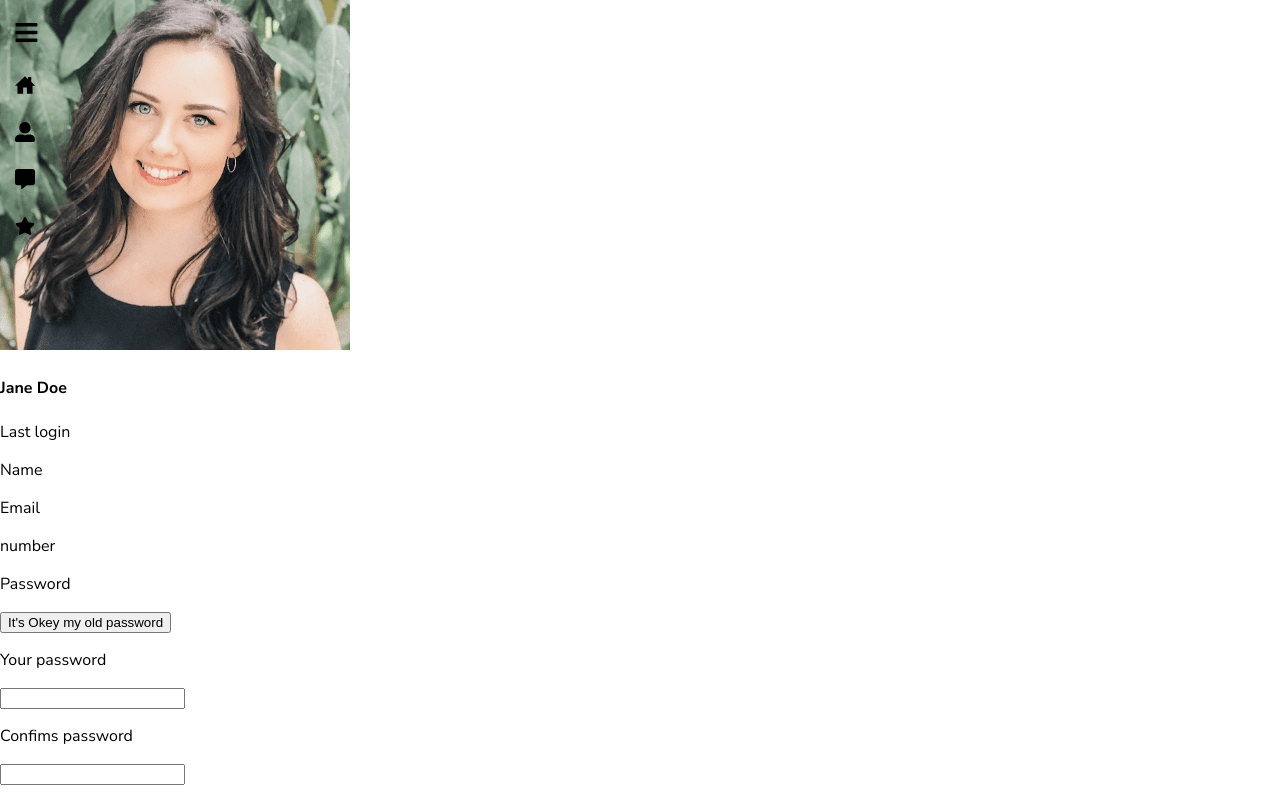
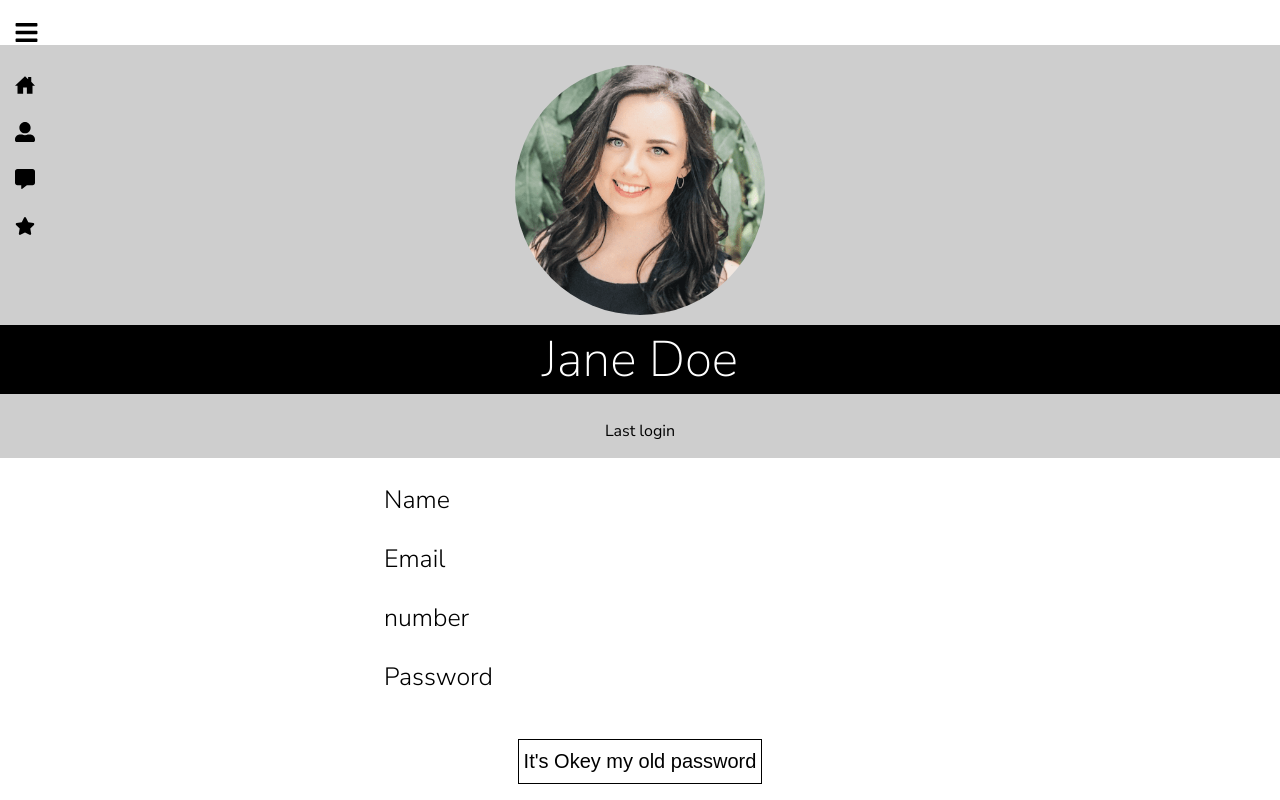
Before and after one commit to HugoDMiranda/Blog, a React (Create React App) app: page /Favorites in a window 1280 px wide. Both pictures are taken after a click on the button "Want to change your password?". Shown: the top 800 px of the page. Built offline with nearby package versions, Linux system fonts and the light colour scheme.

Commit message:
view Favorites style added

```diff
--- /dev/null
+++ b/src/sass/Favorites.css
@@ -0,0 +1,72 @@
+.account {
+  width: 100%;
+  display: flex;
+  align-items: center;
+  justify-content: center;
+  flex-direction: column;
+  margin-top: 45px;
+}
+.account button {
+  font-size: 20px;
+  border: 1px solid black;
+  background-color: transparent;
+  padding: 10px 5px;
+  margin: 20px 0px;
+  transition: 0.3s;
+  cursor: pointer;
+  display: block;
+}
+.account button:hover {
+  background-color: black;
+  color: white;
+}
+.account-info {
+  padding-top: 20px;
+  background-color: rgb(206, 206, 206);
+  width: 100%;
+  display: flex;
+  align-items: center;
+  justify-content: center;
+  flex-direction: column;
+}
+.account-info-img {
+  width: 250px;
+  border-radius: 50%;
+}
+.account-info h4 {
+  font-size: 50px;
+  margin: 10px;
+  background-color: black;
+  color: white;
+  width: 100%;
+  text-align: center;
+  font-weight: 200;
+}
+.account-data {
+  width: 40%;
+}
+.account-data h3 {
+  font-size: 25px;
+  width: 100%;
+  font-weight: 300;
+}
+.account-newpassword {
+  width: 40%;
+  display: flex;
+  align-items: center;
+  justify-content: center;
+  flex-direction: column;
+}
+.account-newpassword h3 {
+  text-align: start;
+  width: 100%;
+  font-weight: 100;
+  margin: 10px;
+}
+.account-newpassword input {
+  border: none;
+  border-bottom: 1px solid gray;
+  width: 100%;
+  height: 40px;
+  margin-bottom: 20px;
+}/*# sourceMappingURL=Favorites.css.map */
--- /dev/null
+++ b/src/sass/Favorites.scss
@@ -0,0 +1,81 @@
+.account {
+  width: 100%;
+  display: flex;
+  align-items: center;
+  justify-content: center;
+  flex-direction: column;
+  margin-top: 45px;
+
+  button {
+    font-size: 20px;
+    border: 1px solid black;
+    background-color: transparent;
+    padding: 10px 5px;
+    margin: 20px 0px;
+    transition: 0.3s;
+    cursor: pointer;
+    display: block;
+
+    &:hover {
+      background-color: black;
+      color: white;
+    }
+  }
+
+  &-info {
+    padding-top: 20px;
+    background-color: rgb(206, 206, 206);
+    width: 100%;
+    display: flex;
+    align-items: center;
+    justify-content: center;
+    flex-direction: column;
+
+    &-img {
+      width: 250px;
+      border-radius: 50%;
+    }
+
+    h4 {
+      font-size: 50px;
+      margin: 10px;
+      background-color: black;
+      color: white;
+      width: 100%;
+      text-align: center;
+      font-weight: 200;
+    }
+  }
+  &-data {
+    width: 40%;
+
+    h3 {
+      font-size: 25px;
+      width: 100%;
+      font-weight: 300;
+    }
+  }
+
+  &-newpassword {
+    width: 40%;
+    display: flex;
+    align-items: center;
+    justify-content: center;
+    flex-direction: column;
+
+    h3 {
+      text-align: start;
+      width: 100%;
+      font-weight: 100;
+      margin: 10px;
+    }
+
+    input {
+      border: none;
+      border-bottom: 1px solid gray;
+      width: 100%;
+      height: 40px;
+      margin-bottom: 20px;
+    }
+  }
+}
--- a/src/views/Favorites.js
+++ b/src/views/Favorites.js
@@ -1,4 +1,5 @@
 import React, { useState } from "react";
+import "../sass/Favorites.css";
 
 function Favorites() {
   const [changePassword, setChangePassword] = useState(false);
@@ -15,10 +16,10 @@ function Favorites() {
         <p>Last login</p>
       </div>
       <div className="account-data">
-        <p>Name</p>
-        <p>Email</p>
-        <p>number</p>
-        <p>Password</p>
+        <h3>Name</h3>
+        <h3>Email</h3>
+        <h3>number</h3>
+        <h3>Password</h3>
       </div>
       <button onClick={() => setChangePassword(!changePassword)}>
         {changePassword
@@ -27,11 +28,11 @@ function Favorites() {
       </button>
       {changePassword ? (
         <div className="account-newpassword">
-          <p>Your password</p>
+          <h3>Your password</h3>
           <input />
-          <p>Confims password</p>
+          <h3>Confims password</h3>
           <input />
-          <p>New password</p>
+          <h3>New password</h3>
           <input />
           <button>Change password</button>
         </div>
```
Also changed, not shown: 1 other file (tests, documents, lock files or other folders).
